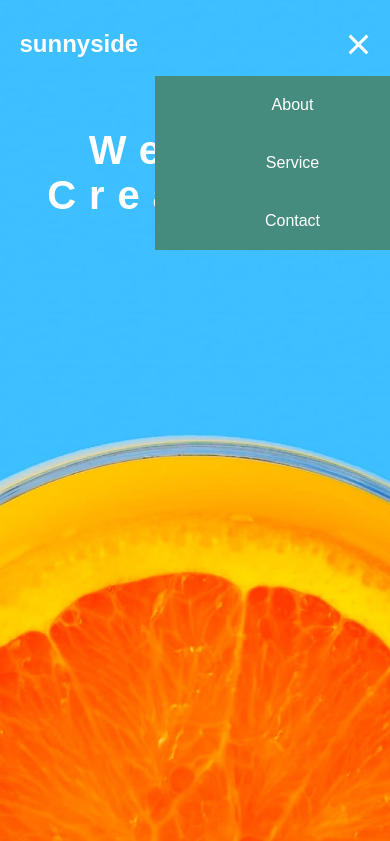
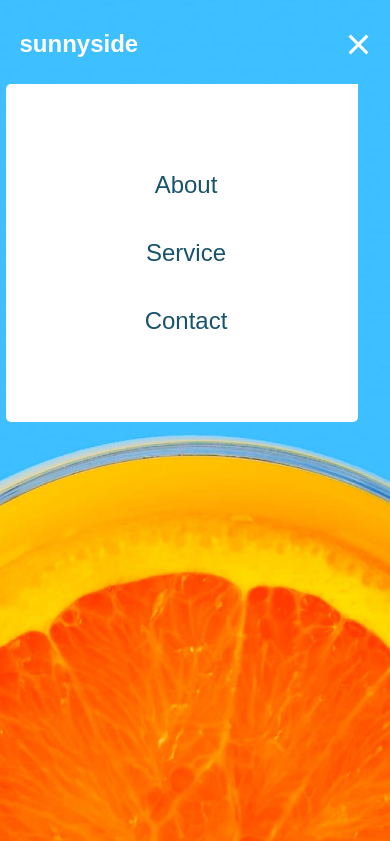
Before and after one commit to vsvang87/digitalVisual_landingPage, a website: page index.html in a window 390 px wide. Both pictures are taken after a click on the element 358 px from the left and 44 px from the top of the page. Shown: the top 841 px of the page. Drawn offline with Linux system fonts and the light colour scheme.

Commit message:
12/27/22, added padding and fontsize to mobile menu

```diff
--- a/css/style.css
+++ b/css/style.css
@@ -39,9 +39,6 @@ header {
   padding: 10px 20px;
   transition: 0.2s ease-in-out;
   cursor: pointer;
-}
-.nav-menu li:hover {
-  background: var(--clr-darkblue);
 }
 .nav-menu li a {
   text-decoration: none;
@@ -311,15 +308,35 @@ footer {
     right: -100%;
     top: 60px;
     flex-direction: column;
-    width: 50%;
+    width: 80%;
+    height: 40%;
     text-align: center;
     transition: 0.3s;
-    background: var(--clr-moderatecyan);
+    justify-content: center;
+    background: #fff;
+    font-size: 1.5rem;
+    border-radius: 5px 0px 5px 5px;
+
   }
-  .nav-item{
-    margin: 15px 0;
+  /*.nav-menu::after{
+    content: '';
+    position: absolute;
+    width: 0;
+    height: 0;
+    border-top: 10px solid transparent;
+    border-left: 10px solid transparent;
+    border-right: 10px solid transparent;
+    border-bottom: 10px solid white;
+    bottom: 100%;
+    left: 95.4%;
+  }
+  */
+  .nav-menu li a {
+    text-decoration: none;
+    color: var(--clr-darkblue);
+    padding-right: 2rem;
   }
   .nav-menu.active {
-    right: 0;
+    right: 2rem;
   }
 }
```
